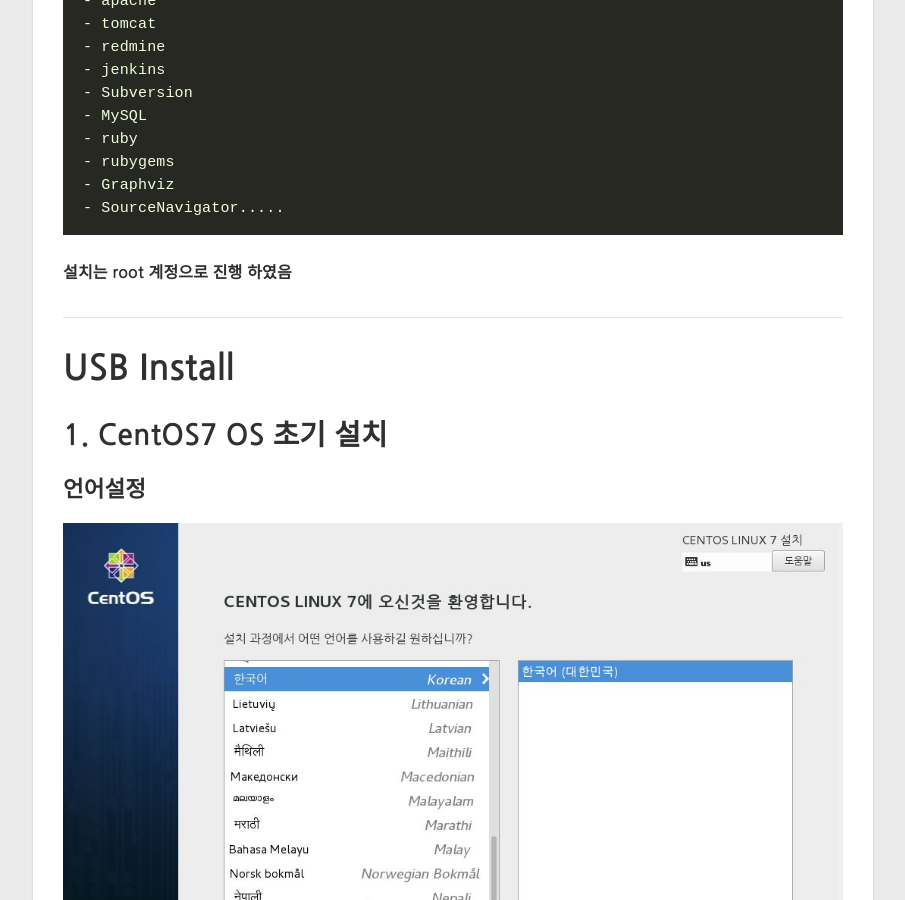
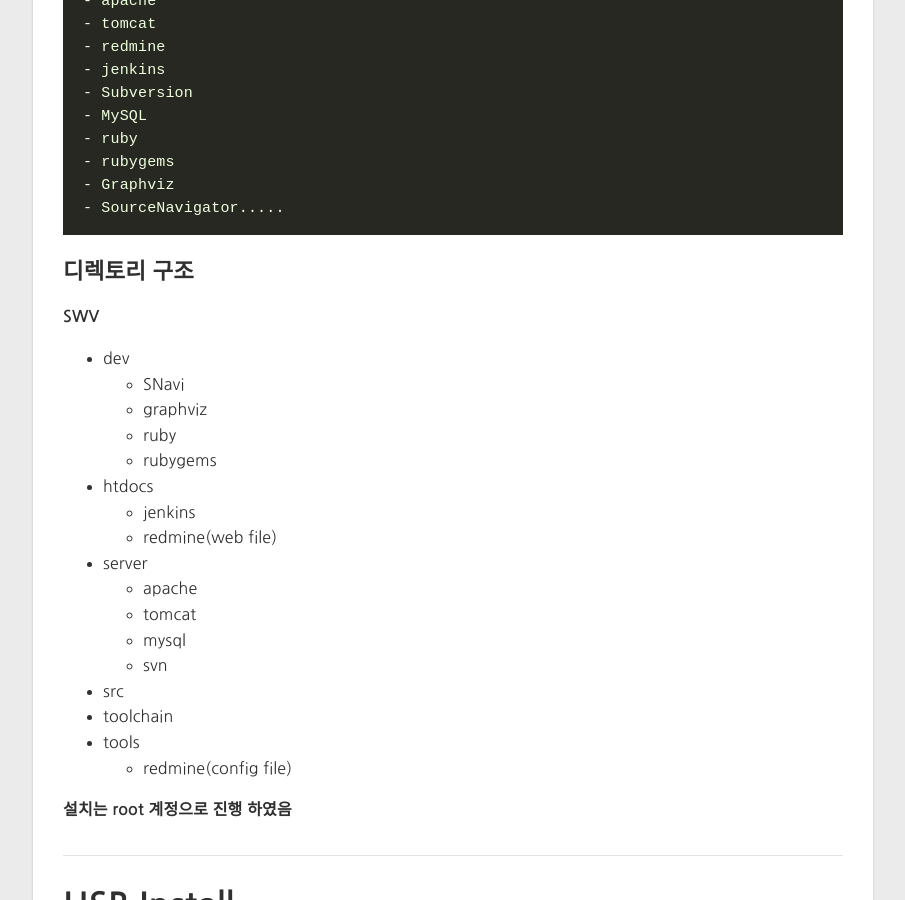
Before and after one commit to HongJeSeong/HongJeSeong.github.io, a Jekyll site: the page built from _posts/study/2018-09-08-SWV.md, in a window 1280 px wide and 900 px high, scrolled down 539 px. Shown: the whole window, without its empty margins (187-1092 px from the left). Built offline with Jekyll 4.4.1, drawn with Linux system fonts in a browser that asks for light colours; nearby versions of some CDN libraries.

Commit message:
Update 2018-09-08-SWV.md

````diff
--- a/_posts/study/2018-09-08-SWV.md
+++ b/_posts/study/2018-09-08-SWV.md
@@ -25,6 +25,26 @@
 - Graphviz
 - SourceNavigator.....
 ```
+### 디렉토리 구조
+**SWV**
+- dev
+  - SNavi
+  - graphviz
+  - ruby
+  - rubygems
+- htdocs
+  - jenkins
+  - redmine(web file)
+- server
+  - apache
+  - tomcat
+  - mysql
+  - svn
+- src
+- toolchain
+- tools
+  - redmine(config file)
+
 **설치는 root 계정으로 진행 하였음**
 
 ---------------------------------------
@@ -49,9 +69,9 @@
 
  vm환경에서 테스트 작업한 것이라 따로 파티션 설정을 하진 않았습니다.
 
- **네트워크 및 호스트명**
+**네트워크 및 호스트명**
 
- ![](../../images/posts/SWV/centos7_netWork.JPG)
+![](../../images/posts/SWV/centos7_netWork.JPG)
 이더넷 연결을 켬으로 바꾸어 줍니다.
 설치 시작을 누르면 사용자 설정으로 넘어갑니다.
 
````
